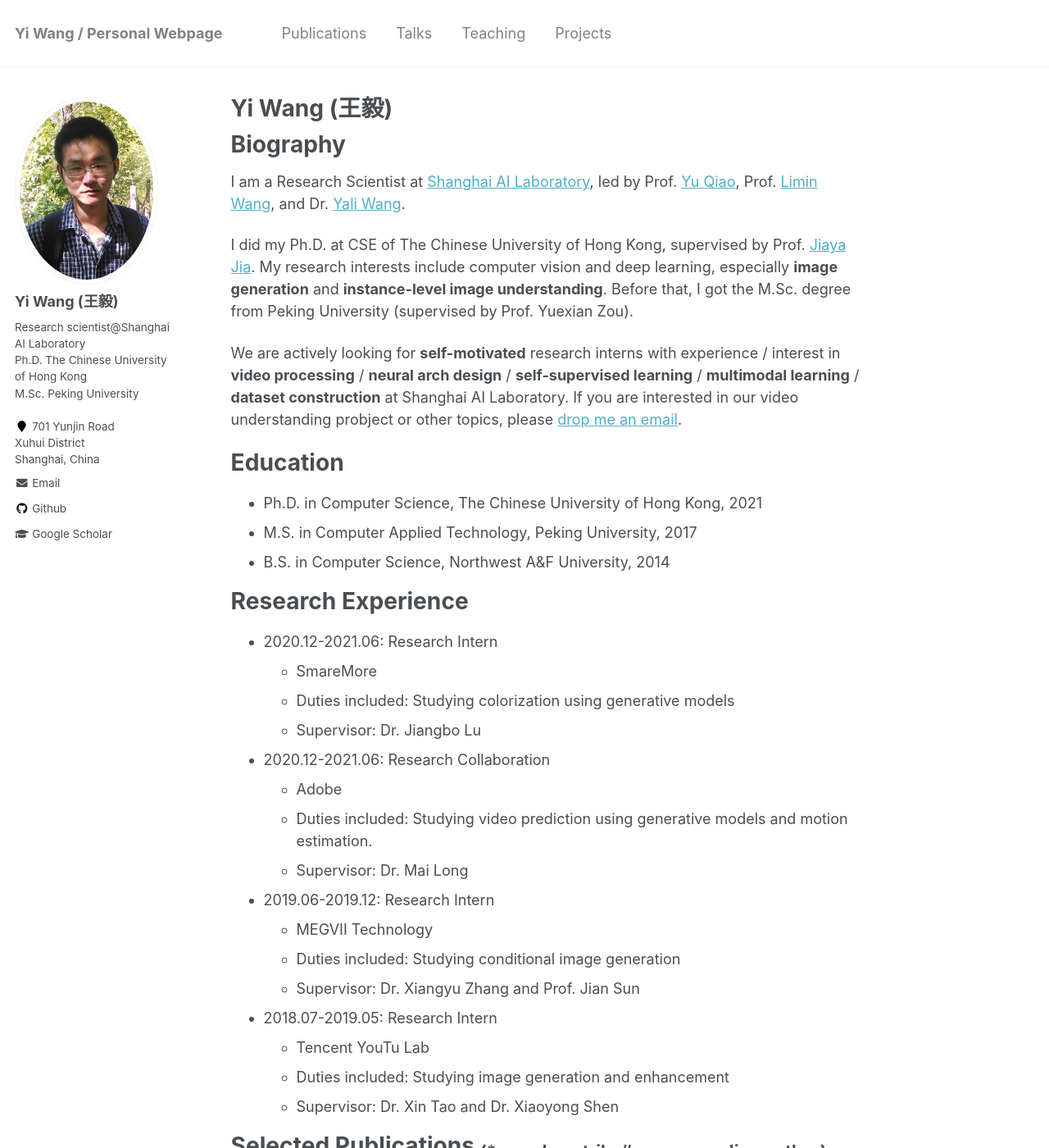
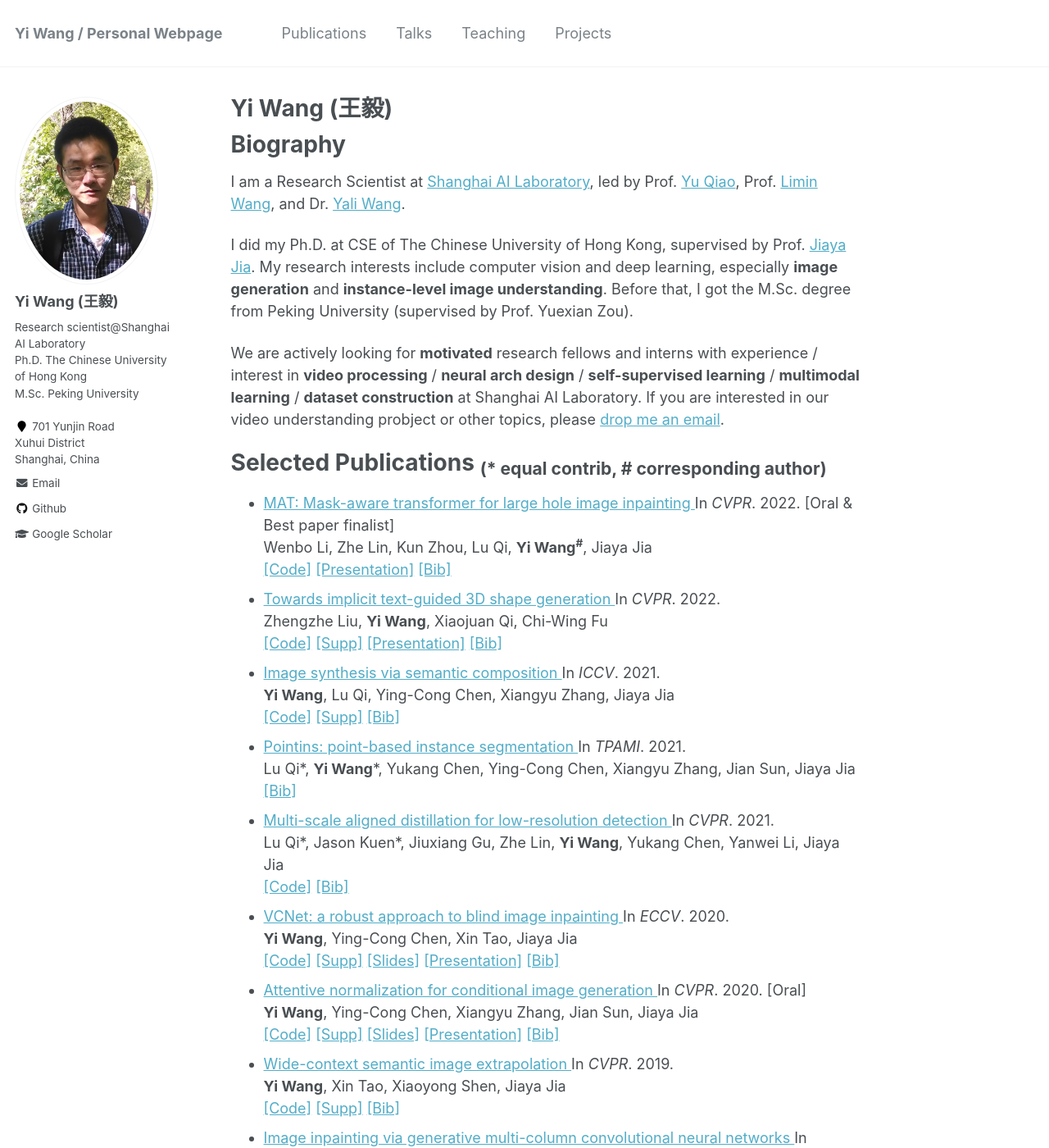
Before and after one commit to shepnerd/shepnerd.github.io, a Jekyll site: the page built from _pages/about.md, in a window 1280 px wide and 1400 px high. Shown: the whole window at 82% size. Built offline with Jekyll 4.4.1, drawn with Linux system fonts in a browser that asks for light colours; some of the changed text lies outside the part shown.

Commit message:
Update about.md

```diff
--- a/_pages/about.md
+++ b/_pages/about.md
@@ -14,8 +14,9 @@ I am a Research Scientist at [Shanghai AI Laboratory](https://www.shlab.org.cn/)
 
 I did my Ph.D. at CSE of The Chinese University of Hong Kong, supervised by Prof. [Jiaya Jia](https://jiaya.me/). My research interests include computer vision and deep learning, especially **image generation** and **instance-level image understanding**. Before that, I got the M.Sc. degree from Peking University (supervised by Prof. Yuexian Zou).
 
-We are actively looking for **self-motivated** research interns with experience / interest in **video processing** / **neural arch design** / **self-supervised learning** / **multimodal learning** / **dataset construction** at Shanghai AI Laboratory. If you are interested in our video understanding probject or other topics, please [drop me an email](mailto:wangyi@pjlab.org.cn).
+We are actively looking for **motivated** research fellows and interns with experience / interest in **video processing** / **neural arch design** / **self-supervised learning** / **multimodal learning** / **dataset construction** at Shanghai AI Laboratory. If you are interested in our video understanding probject or other topics, please [drop me an email](mailto:wangyi@pjlab.org.cn).
 
+<!--
 Education
 ======
 * Ph.D. in Computer Science, The Chinese University of Hong Kong, 2021
@@ -44,7 +45,7 @@ Research Experience
   * Tencent YouTu Lab
   * Duties included: Studying image generation and enhancement
   * Supervisor: Dr. Xin Tao and Dr. Xiaoyong Shen
-
+-->
 
 Selected Publications <sub>\(* equal contrib, # corresponding author\)</sub>
 ======
@@ -52,11 +53,13 @@ Selected Publications <sub>\(* equal contrib, # corresponding author\)</sub>
     {% include archive-single-pub2.html %}
   {% endfor %}</ul>
 
+<!--
 Talks
 ======
   <ul>{% for post in site.talks %}
     {% include archive-single-talk-cv.html %}
   {% endfor %}</ul>
+-->
 
 Academic Service
 ======
```
